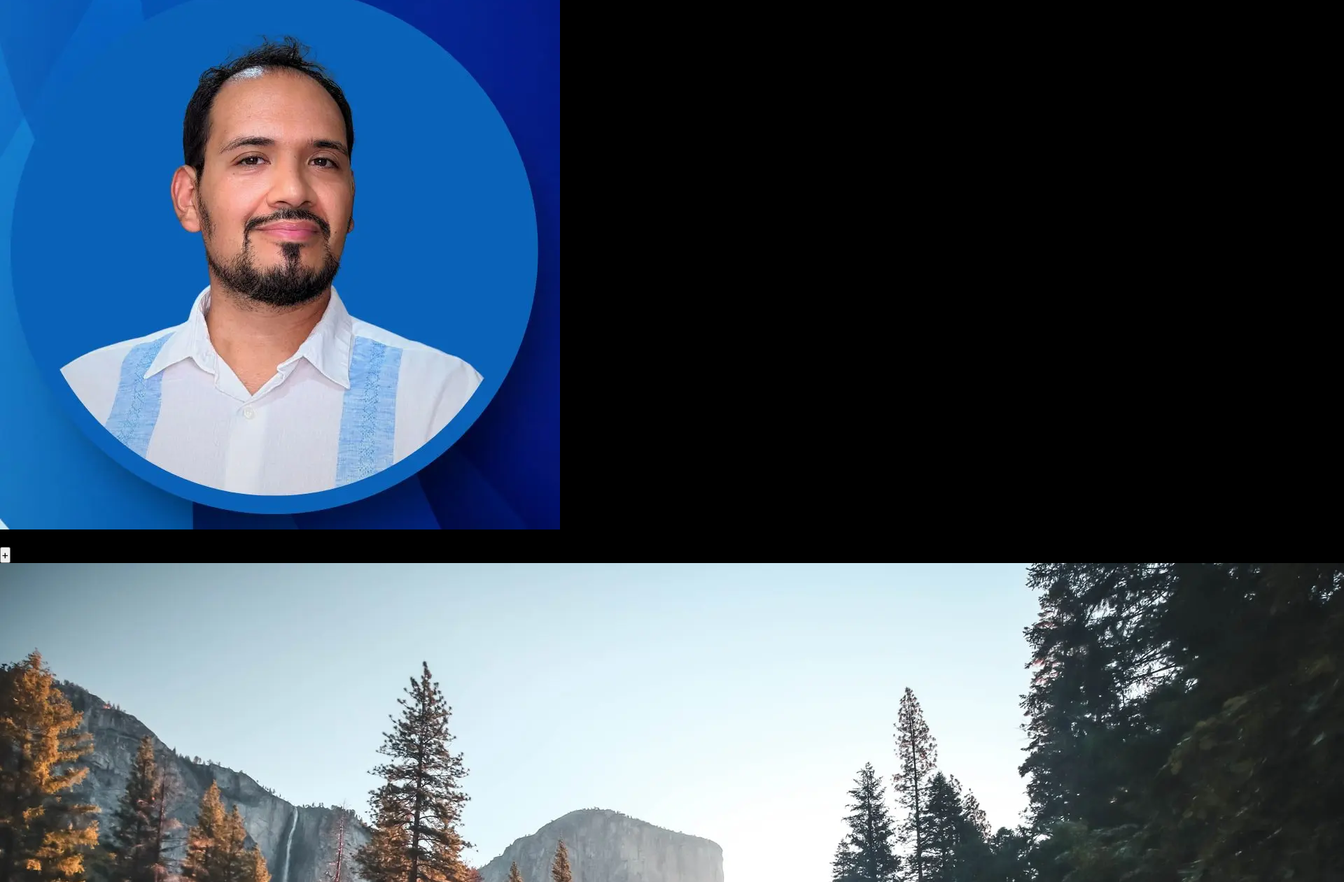
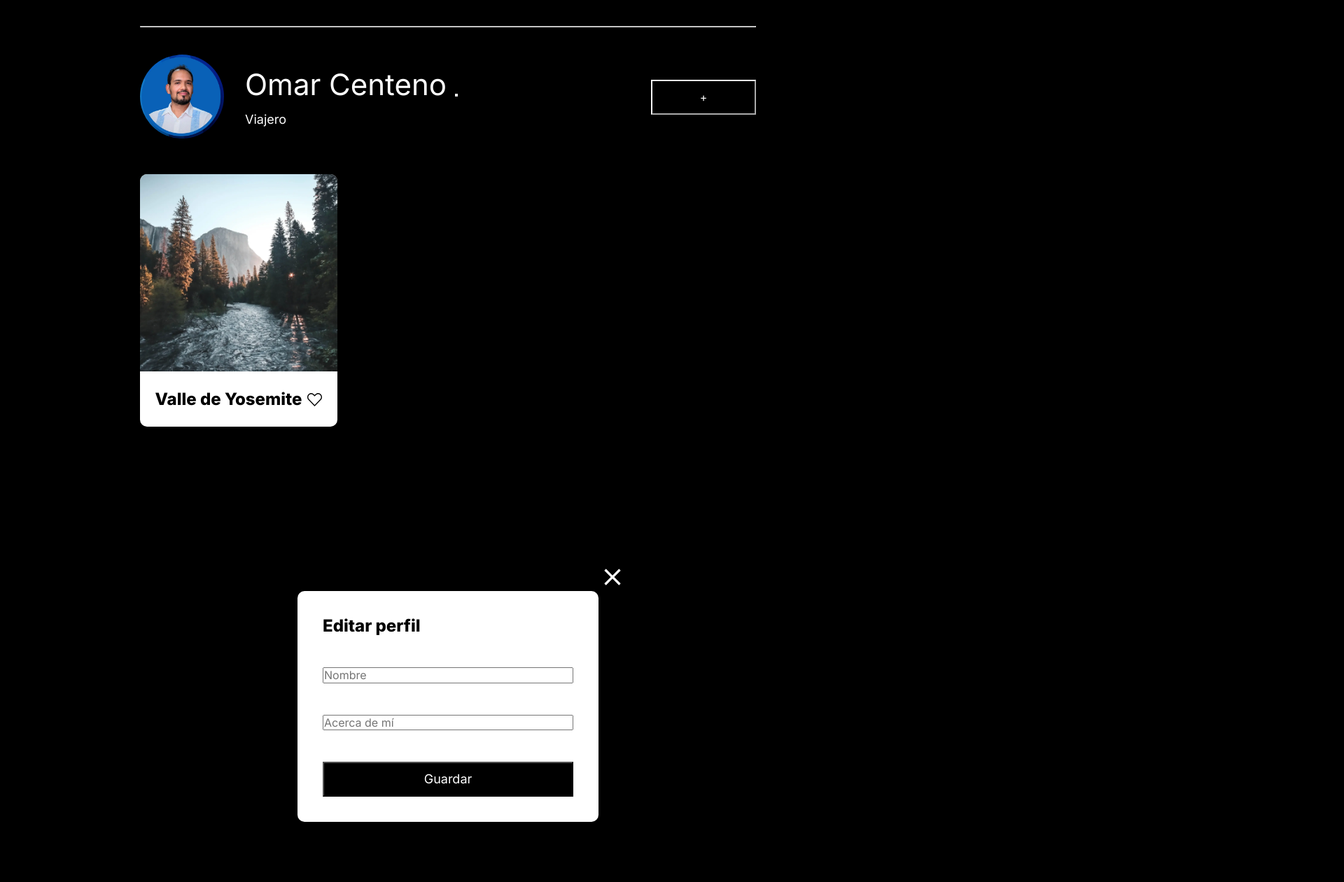
Before and after one commit to ODCenteno/web_project_around, a plain HTML site: page index.html in a window 1280 px wide. Shown: the part 79-1340 px from the top of the page at 70% size, 1920 px wide, since content can reach past the window. Drawn offline with Linux system fonts and the light colour scheme.

Commit message:
feature: base HTLML and styles. Popup added

```diff
--- a/blocks/articles.css
+++ b/blocks/articles.css
@@ -0,0 +1,11 @@
+.articles {
+  width: 100%;
+  display: grid;
+  grid-template-columns: repeat(3, 282px);
+  grid-auto-rows: auto;
+  gap: 20px;
+}
+
+.articles__card {
+
+}
--- a/blocks/card.css
+++ b/blocks/card.css
@@ -0,0 +1,51 @@
+.card {
+  width: 100%;
+  height: 361px;
+  display: flex;
+  flex-direction: column;
+  background-color: white;
+  border-radius: 10px;
+  overflow: hidden;
+}
+
+.card__picture {
+  width: 100%;
+  height: 282px;
+}
+
+.card__image {
+  width: 100%;
+  aspect-ratio: 1/1;
+  object-fit: cover;
+}
+
+.card__place-info {
+  display: flex;
+  justify-content: center;
+  align-items: stretch;
+  padding: 28px 25px;
+}
+
+.card__place-title {
+  width: 210px;
+  color: black;
+  font-weight: 900;
+  font-size: 24px;
+  line-height: 1;
+  text-overflow: ellipsis;
+  text-align: start;
+  white-space: nowrap;
+}
+
+.card__icon-container {
+  width: 81px;
+  margin-left: 8px;
+  text-align: center;
+  display: grid;
+  place-content: center;
+  cursor: pointer;
+}
+
+.card__like-icon {
+  width: 21px;
+}
--- a/blocks/footer.css
+++ b/blocks/footer.css
@@ -0,0 +1,13 @@
+.footer {
+  width: 100%;
+  height: 145px;
+  display: flex;
+  justify-content: flex-start;
+  align-items: center;
+}
+
+.footer__copy {
+  font-size: 18px;
+  line-height: 1;
+  color: #545454;
+}
--- a/blocks/header.css
+++ b/blocks/header.css
@@ -0,0 +1,19 @@
+.header {
+  padding-top: 40px;
+}
+
+.header__logo-container {
+  max-width: 173px;
+}
+
+.header__logo {
+
+}
+
+.header__divisor {
+  margin: 40px 0;
+}
+
+.header__nav {
+  margin-bottom: 50px;
+}
--- a/blocks/nav.css
+++ b/blocks/nav.css
@@ -0,0 +1,54 @@
+.nav {
+  width: 100%;
+  height: 120px;
+  display: flex;
+  justify-content: flex-start;
+  align-items: center;
+}
+
+.nav__avatar-container {
+  width: 120px;
+}
+
+.nav__avatar-position {
+  margin-right: 30px;
+}
+
+.nav__avatar {
+  width: 100%;
+  background-repeat: no-repeat;
+  background-size: cover;
+  background-position: center;
+  border-radius: 50%;
+}
+
+.nav__container {
+
+}
+
+.nav__name {
+  font-weight: 500;
+  font-size: 42px;
+  line-height: calc(48/42);
+  margin: 0 0 16px;
+}
+
+.nav__name::after {
+  margin-left: 18px;
+  width: 18px;
+  height: 18px;
+  background-image: url(../images/edit-button.svg);
+}
+
+.nav__job-title {
+  font-size: 18px;
+}
+
+.nav__button_add {
+  margin-left: auto;
+  width: 150px;
+  height: 50px;
+  border-color: white;
+  color: white;
+  background-color: black;
+}
--- a/blocks/page.css
+++ b/blocks/page.css
@@ -0,0 +1,4 @@
+.page {
+  max-width: 880px;
+  margin: 0 auto
+}
--- /dev/null
+++ b/blocks/popup.css
@@ -0,0 +1,49 @@
+.popup {
+  width: 100%;
+  height: 100dvh;
+  display: grid;
+  place-content: center;
+}
+
+.popup__container {
+  width: 430px;
+  height: 330px;
+  padding: 36px;
+  position: relative;
+  background-color: white;
+  border-radius: 10px;
+  display: flex;
+  flex-direction: column;
+  justify-content: space-between;
+}
+
+.popup__button {
+  width: 100%;
+  height: 50px;
+  background-color: black;
+  color: white;
+  font-size: 18px;
+  cursor: pointer;
+}
+
+.popup__button_close {
+  position: absolute;
+  padding: 0;
+  top: -40px;
+  right: -40px;
+  width: 40px;
+  height: 40px;
+  background-image: url(../images/close.svg);
+  border: none;
+}
+
+.popup__title {
+  font-weight: 900;
+  font-size: 24px;
+  color: black;
+}
+
+.popup__input {
+  width: 100%;
+  color: black;
+}
--- a/index.html
+++ b/index.html
@@ -36,39 +36,53 @@
 
 <body>
   <div class="page">
-    <header class="header">
+    <header class="header page__header">
       <div class="header__logo-container">
         <img src="/images/logo.svg" alt="Around logo" class="header__logo">
       </div>
-      <nav class="nav__header">
-        <div class="nav__container">
+      <hr class="header__divisor">
+      <nav class="nav header__nav">
+        <div class="nav__avatar-container nav__avatar-position">
           <img src="/images/odcenteno.webp" alt="Omar Daniel Photo" class="nav__avatar">
         </div>
         <div class="nav__container">
-          <h1 class="nav__name"></h1>
-          <p class="nav__job-title"></p>
+          <h1 class="nav__name">
+            Omar Centeno
+            <button class="nav__button popup__button-edit" id="button-edit"></button>
+          </h1>
+          <p class="nav__job-title">Viajero</p>
         </div>
-        <div class="nav__container">
-          <button type="button" class="button nav__button_add">+</button>
-        </div>
+        <button type="button" class="button nav__button_add">+</button>
       </nav>
     </header>
 
-    <main>
+    <main class="main">
       <section class="articles">
-        <article class="card article__card">
+        <article class="card articles__card">
           <picture class="card__picture">
             <img src="/images/yosemite.webp" alt="" class="card__image">
           </picture>
           <div class="card__place-info">
             <h3 class="card__place-title">Valle de Yosemite</h3>
-            <img src="/images/heart.svg" alt="heart icon" class="card__like-icon">
+            <div class="card__icon-container" id="like-icon">
+              <img src="/images/heart.svg" alt="heart icon" class="card__like-icon">
+            </div>
           </div>
         </article>
       </section>
+      <aside class="popup">
+        <form id="form-profile" class="popup__container" action="/" method="post">
+          <button type="reset" class="popup__button popup__button_close" id="popup-button-close"></button>
+          <h2 class="popup__title">Editar perfil</h2>
+          <input type="text" class="popup__input" id="form-name" name="name" placeholder="Nombre" required>
+          <input type="text" class="popup__input" id="form-description" name="description" placeholder="Acerca de mí"
+            required>
+          <button type="submit" class="popup__button" id="popup-button-submit">Guardar</button>
+        </form>
+      </aside>
     </main>
     <footer class="footer">
-      <p>&copy; 2025 Around The World by <a href="http://odcenteno.com">ODCenteno</a></p>
+      <p class="footer__copy">&copy; 2025 Around The World by <a href="http://odcenteno.com">ODCenteno</a></p>
     </footer>
   </div>
   <script src="/src/index.js"></script>
--- a/pages/index.css
+++ b/pages/index.css
@@ -1,3 +1,11 @@
 @import url(../vendor/normalize.css);
 @import url(../vendor/base.css);
 @import url(../vendor/fonts.css);
+@import url(../blocks/page.css);
+@import url(../blocks/articles.css);
+@import url(../blocks/button.css);
+@import url(../blocks/header.css);
+@import url(../blocks/nav.css);
+@import url(../blocks/card.css);
+@import url(../blocks/popup.css);
+@import url(../blocks/footer.css);
```
Also changed, not shown: blocks/popup.js (added), images/close.svg (added), images/edit-button.svg (added).
